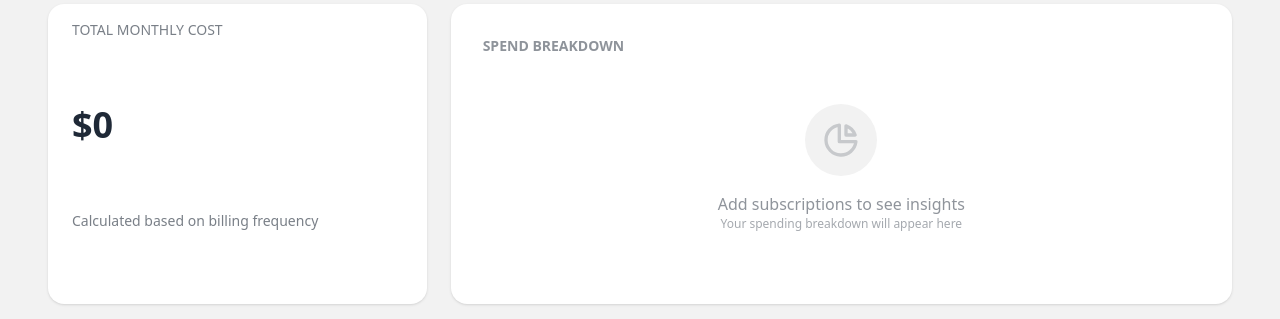
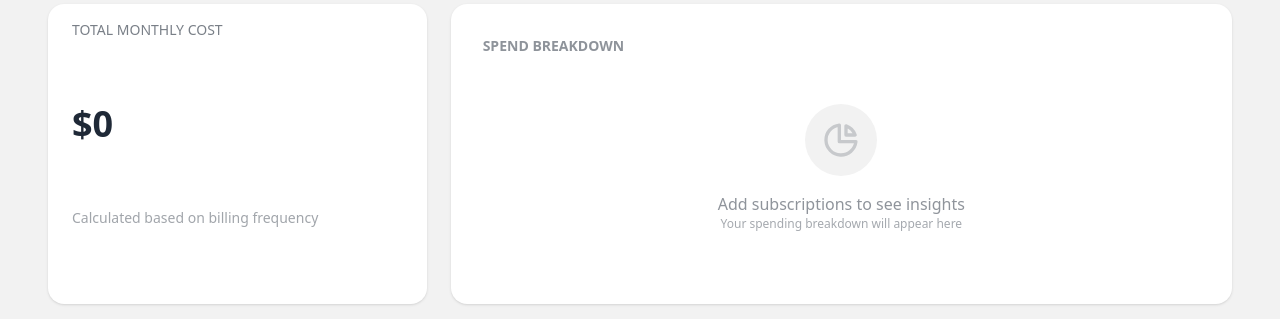
Before and after one commit to amanashikcl/SubTracker, a Django app: page / in a window 1280 px wide. Shown: the part 216-535 px from the top of the page. Run offline with Django 5.2, Linux system fonts and the light colour scheme; the visitor is signed in with stand-in values (Sample User, id 1); data that the repository does not hold is empty; parts of the project's set-up code (start-up, migrations or seed data) failed here and were passed over; some libraries are stand-ins or nearby versions.

Commit message:
fixed charts

```diff
--- a/templates/dashboard.html
+++ b/templates/dashboard.html
@@ -24,8 +24,8 @@
         </div>
 
         <div class="stat-title text-sm uppercase">Total Monthly Cost</div>
-        <div class="stat-value text-base-content text-4xl py-2">${{ total_cost|default:"0" }}</div>
-        <div class="stat-title text-sm">Calculated based on billing frequency</div>
+        <div class="stat-value text-base-content text-4xl py-1">${{ total_cost|default:"0" }}</div>
+        <div class="stat-desc text-sm opacity-70">Calculated based on billing frequency</div>
     </div>
 </div>
 
```
